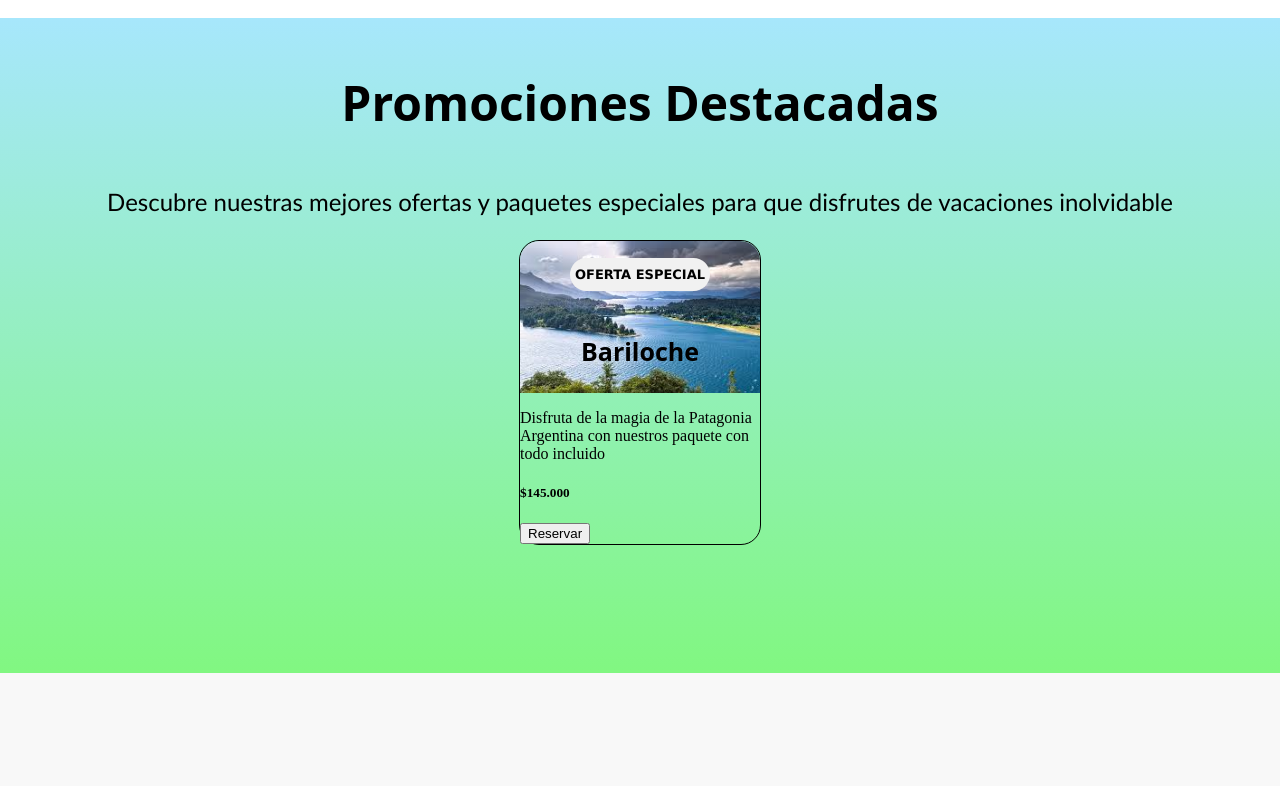
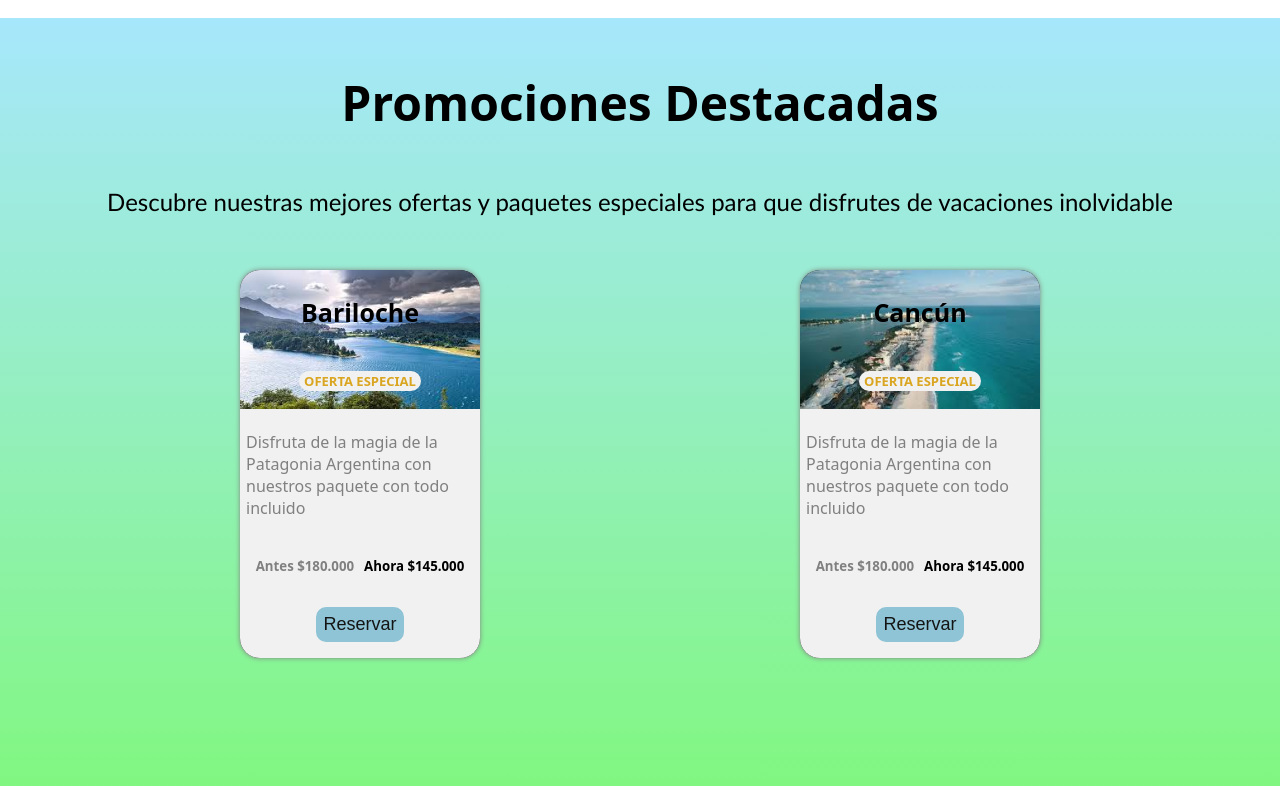
Before and after one commit to Luka-dev-sk8/olimpiada, a PHP site: page / in a window 1280 px wide. Shown: the part 1001-1787 px from the top of the page. Before the commit the page ends 1674 px from the top, so only its background shows below. Run offline with PHP 8.4, Linux system fonts and the light colour scheme.

Commit message:
update de  tarjetas

```diff
--- a/index.html
+++ b/index.html
@@ -65,7 +65,6 @@
 
         <main class="caja">
             <div class="tarjeta">
-
                 <div class="ofertas_img">
                     <h4><b>OFERTA ESPECIAL</b></h4>
                     <h3>Bariloche</h3>
@@ -73,11 +72,32 @@
 
                 <div class="descrip_producto">
                     <p>Disfruta de la magia de la Patagonia Argentina con
-                        nuestros paquete con todo incluido</p>
-                        <div class="precios">
-                            <h5><b>$145.000</b></h5>
-                            <button>Reservar</button>
-                        </div>
+                    nuestros paquete con todo incluido</p>
+
+                    <div class="precios">
+                        <h5>Antes $180.000</h5>
+                            <h5 style="color: black;"><b>Ahora $145.000</b></h5>
+                        <button id="agregar_carrito">Reservar</button>
+                    </div>
+
+                </div>
+            </div>
+            <div class="tarjeta">
+                <div style="background-image: url(public/imagenes/cancun.jpeg);" class="ofertas_img">
+                    <h4><b>OFERTA ESPECIAL</b></h4>
+                    <h3>Cancún</h3>
+                </div>
+
+                <div class="descrip_producto">
+                    <p>Disfruta de la magia de la Patagonia Argentina con
+                    nuestros paquete con todo incluido</p>
+
+                    <div class="precios">
+                        <h5>Antes $180.000</h5>
+                            <h5 style="color: black;"><b>Ahora $145.000</b></h5>
+                        <button id="agregar_carrito">Reservar</button>
+                    </div>
+
                 </div>
             </div>
         </main>
--- a/public/estilos/estilo.css
+++ b/public/estilos/estilo.css
@@ -169,34 +169,77 @@ img{ height: auto;
     background-color: #f1f1f1;
 
 }
-.caja{flex-direction: column;}
-.tarjeta{
-    border:1px solid;
-    width: 30ch;
-    border-radius: 20px ;
+.caja{
+
+    gap: 25%;
+    flex-wrap: wrap;
+
 
 }
-.ofertas_img{
+.tarjeta{
     display: flex;
     align-items: center;
-    justify-content:center;
+    justify-content: center;
+    flex-direction: column;
+    box-shadow: 0 0 5px 0 gray;
+    width: 30ch;
+    margin-top: 30px;
+    border-radius: 20px ;
+    background-color: #141414;
+
+}
+.ofertas_img, .ofertas_imgC{
+    display: flex;
+    align-items: center;
+    flex-direction: column-reverse;
     width: 100%;
     border-radius: 20px 20px 0 0 ;
-    flex-direction: column;
     background-image: url(/public/imagenes/bariloche.jpeg);
     background-repeat: no-repeat;
     background-size: cover;
     background-position: center center;
 
 }
+
 h4{
     background-color: #f1f1f1;
-    height: 23px;
+    height: 10px;
     font-size: small;
     border-radius: 20px;
     display: flex;
     align-items: center;
+    color: goldenrod;
+    padding: 5px;
+    font-family:system-ui, -apple-system, BlinkMacSystemFont, 'Segoe UI', Roboto, Oxygen, Ubuntu, Cantarell, 'Open Sans', 'Helvetica Neue', sans-serif;
+}
+.descrip_producto{
+    display: flex;
+    align-items: center;
+    justify-content: center;
+    flex-direction: column;
+    background-color: #f1f1f1;
+    padding: 6px;
 
-    padding: 5px;
-    font-family:Verdana, Geneva, Tahoma, sans-serif;
+    border-radius: 0 0 20px 20px;
+    font-family: system-ui, -apple-system, BlinkMacSystemFont, 'Segoe UI', Roboto, Oxygen, Ubuntu, Cantarell, 'Open Sans', 'Helvetica Neue', sans-serif;
+    color: gray;
 }
+.precios{
+    display: flex;
+    align-items: center;
+    justify-content: center;
+    flex-direction: row;
+    width: 100%;
+    flex-wrap: wrap;
+    margin-bottom: 10px;
+    gap: 10px;
+}
+#agregar_carrito{
+    border-radius: 10px;
+    background-color: #8ec4d6;
+    border: unset;
+    font-size: large;
+    padding: 7px;
+    color: #141414;
+
+}
```
Also changed, not shown: public/imagenes/cancun.jpeg (added).
